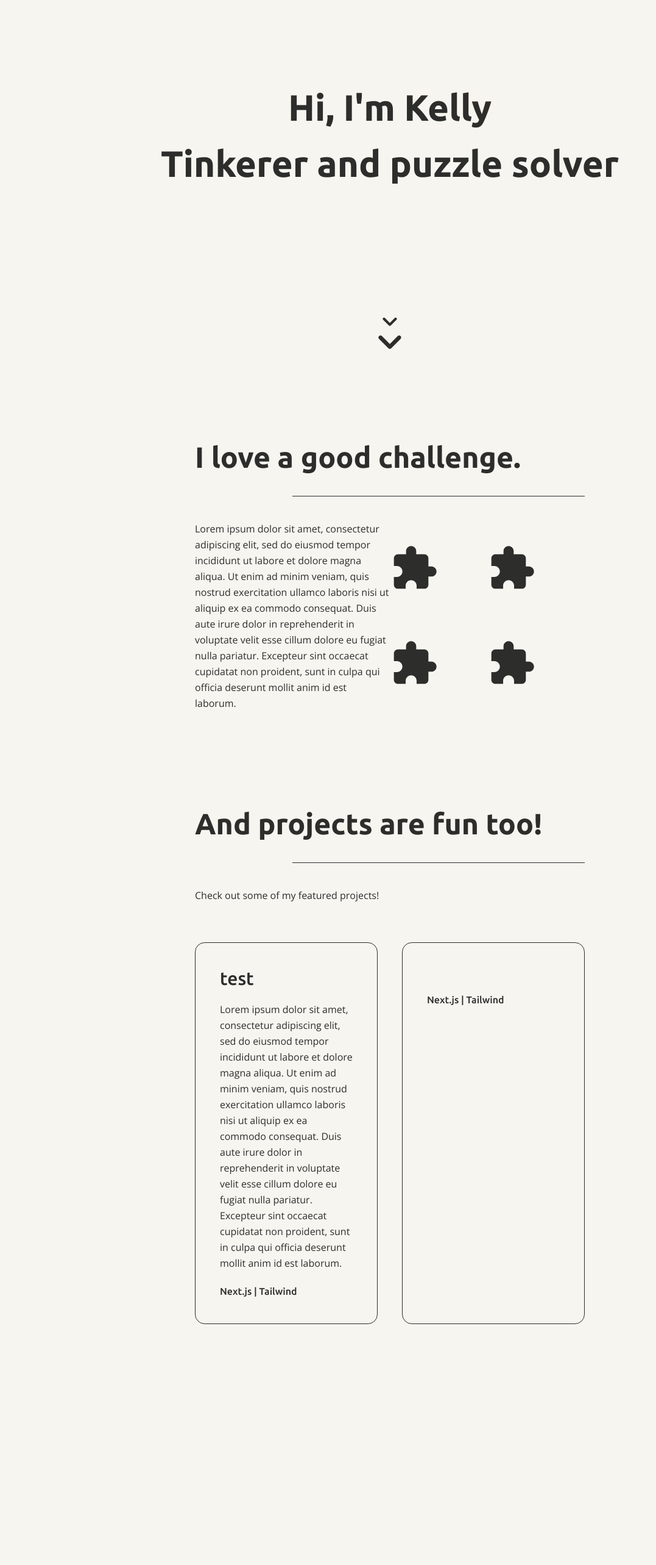
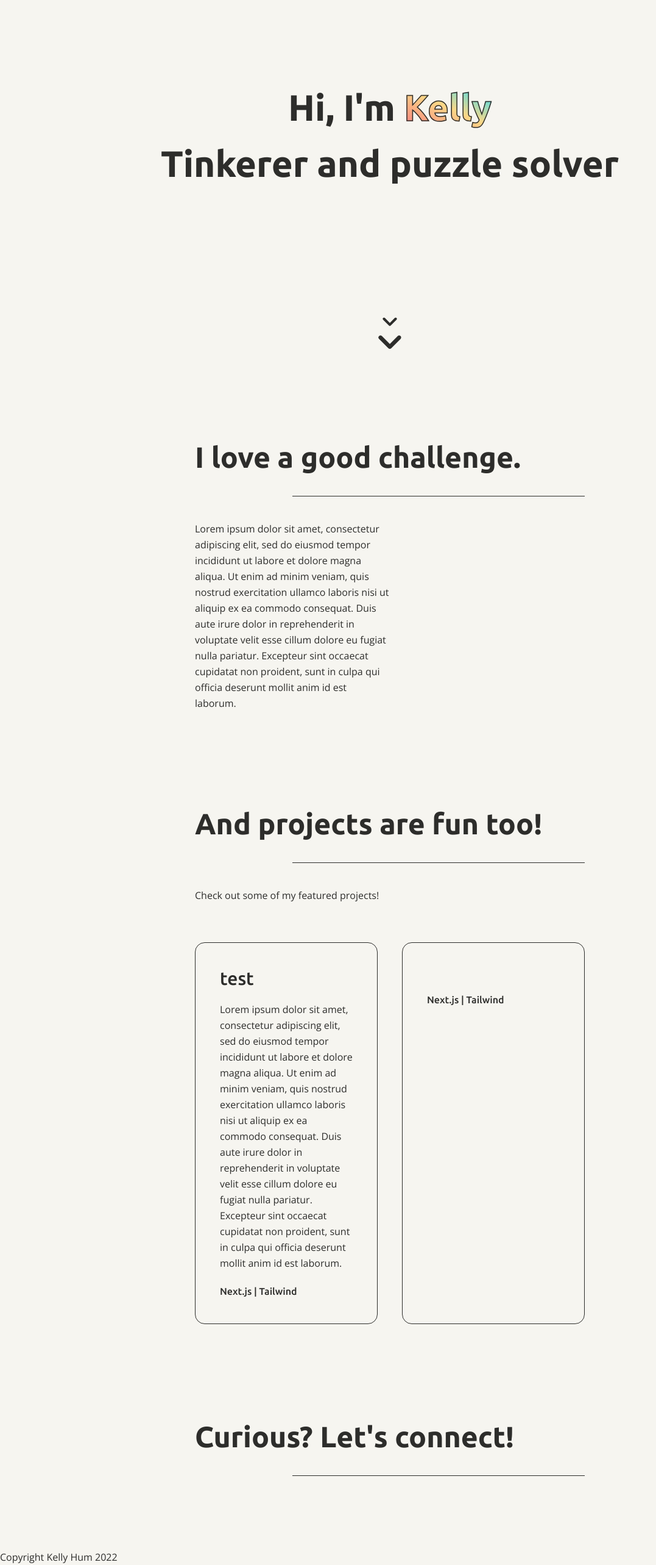
Before and after one commit to kellyhum/portfolio-site, a Next.js app: page / in a window 1280 px wide. Shown: the part 155-2721 px from the top of the page at 61% size, without its empty margins (0-1077 px from the left). Before the commit the page ends 2406 px from the top, so only its background shows below. Built offline with nearby package versions, Linux system fonts and the light colour scheme.

Commit message:
added contact and footer sections, removed icons from about section, minor styling

```diff
--- a/pages/index.js
+++ b/pages/index.js
@@ -4,9 +4,8 @@ import Nav from '@components/Nav'
 import Section from '@components/Section'
 import Project from '@components/Project';
 
-// import icons
+// import icon
 import KeyboardArrowDownRoundedIcon from '@mui/icons-material/KeyboardArrowDownRounded';
-import ExtensionRoundedIcon from '@mui/icons-material/ExtensionRounded';
 
 export default function Home() {
   return (
@@ -18,7 +17,7 @@ export default function Home() {
       <section id='landing' className="pt-20 min-h-screen flex flex-col justify-evenly items-center">
         <div>
           <h1 className='font-title font-bold text-6xl text-center pb-8'>
-            Hi, I'm  <span className='text-transparent bg-clip-text bg-gradient-to-tr from-teal via-golden to-coral'>Kelly</span>
+            Hi, I'm  <span className='outlinedtext bg-clip-text bg-gradient-to-tr from-coral via-golden to-teal'>Kelly</span>
           </h1>
           <h1 className='font-title font-bold text-6xl text-center'>Tinkerer and puzzle solver</h1>
         </div>
@@ -38,11 +37,8 @@ export default function Home() {
           Excepteur sint occaecat cupidatat non proident, sunt in culpa qui officia deserunt mollit anim id est laborum.
           </p>
 
-          <div className='grid grid-cols-2 grid-rows-2 justify-center items-center flex-1'>
-            <ExtensionRoundedIcon sx={{fontSize: 80}}/>
-            <ExtensionRoundedIcon sx={{fontSize: 80}}/>
-            <ExtensionRoundedIcon sx={{fontSize: 80}}/>
-            <ExtensionRoundedIcon sx={{fontSize: 80}}/>
+          <div className='flex-1'>
+
           </div>
         </div>
       </Section>
@@ -59,6 +55,14 @@ export default function Home() {
           <Project />
         </div>
       </Section>
+
+      <Section id={'contact'} title={'Curious? Let\'s connect!'}>
+
+      </Section>
+
+      <footer>
+        <p>Copyright Kelly Hum 2022</p>
+      </footer>
     </main>
   )
 }
```
